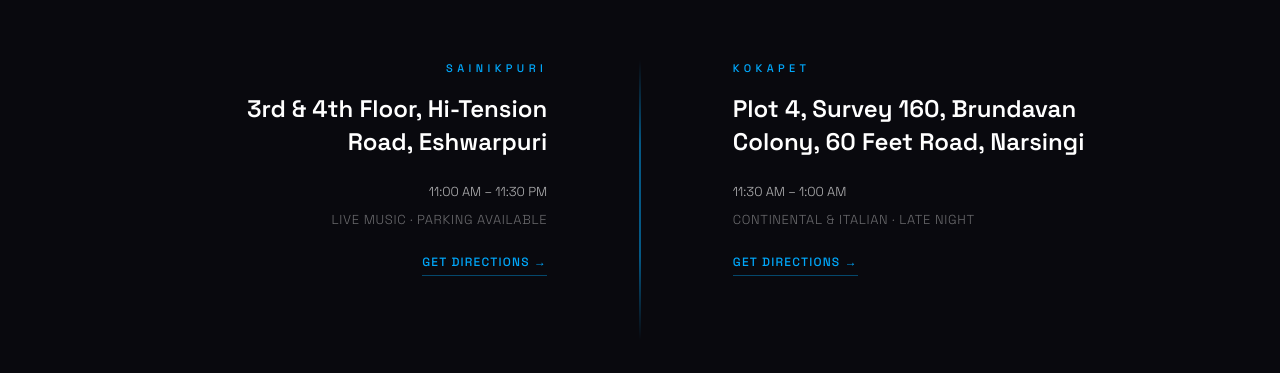
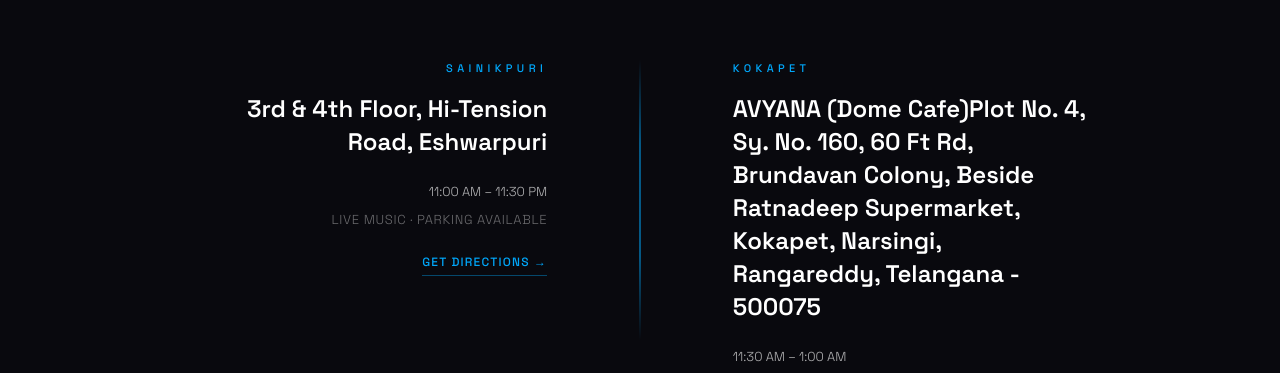
Before and after one commit to vignesh-potharaj/dome, a Next.js app: page / in a window 1280 px wide. Shown: the part 4195-4568 px from the top of the page. Built offline with nearby package versions, Linux system fonts and the light colour scheme; no server answers.

Commit message:
fix(locations): update Kokapet address for accuracy and completeness

```diff
--- a/src/app/(website)/booking/components/Step1Location.tsx
+++ b/src/app/(website)/booking/components/Step1Location.tsx
@@ -14,7 +14,7 @@
   {
     id: 'kokapet',
     area: 'KOKAPET',
-    address: 'Plot 4, Survey 160, Brundavan Colony, 60 Feet Road, Narsingi',
+    address: 'AVYANA (Dome Cafe)Plot No. 4, Sy. No. 160, 60 Ft Rd, Brundavan Colony, Beside Ratnadeep Supermarket, Kokapet, Narsingi, Rangareddy, Telangana - 500075',
     hours: '11:30 AM – 1:00 AM',
     perks: ['Continental & Italian', 'Late night slots', 'Quiet neighbourhood'],
   },
--- a/src/components/FindUs.tsx
+++ b/src/components/FindUs.tsx
@@ -12,7 +12,7 @@
   },
   {
     area: 'KOKAPET',
-    address: 'Plot 4, Survey 160, Brundavan Colony, 60 Feet Road, Narsingi',
+    address: 'AVYANA (Dome Cafe)Plot No. 4, Sy. No. 160, 60 Ft Rd, Brundavan Colony, Beside Ratnadeep Supermarket, Kokapet, Narsingi, Rangareddy, Telangana - 500075',
     hours: '11:30 AM – 1:00 AM',
     note: 'Continental & Italian · Late night',
     mapsUrl: 'https://maps.google.com/?q=Dome+Cafe+Kokapet+Hyderabad',
```
